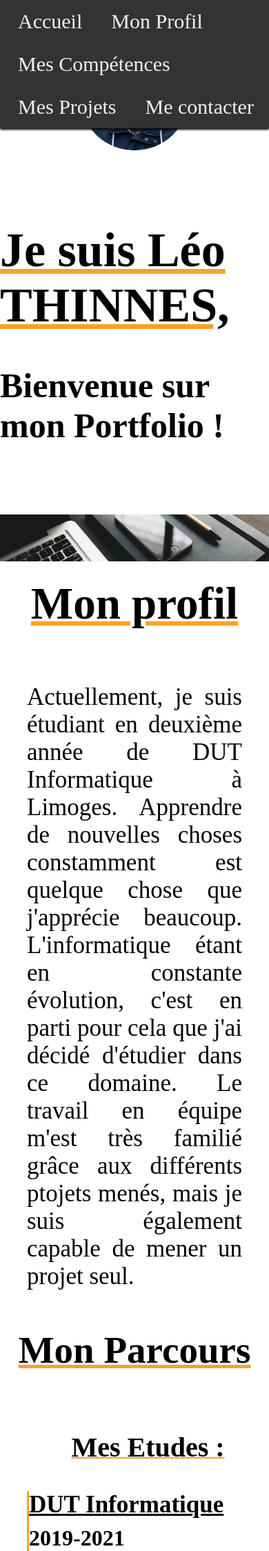
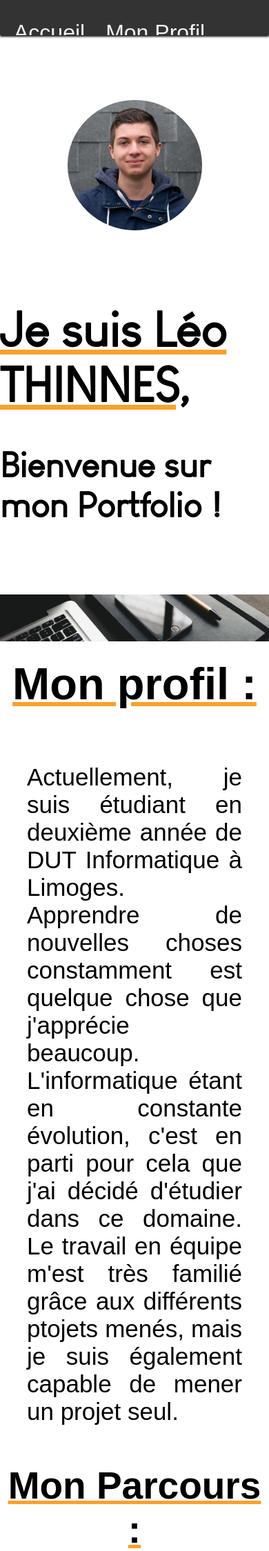
Before and after one commit to LeoThinnes/PortfolioV1, a PHP site: page / in a window 390 px wide; the page is wider, and only the part inside the window is pictured. Shown: the top 2249 px of that part at 69% size. Run offline with PHP 8.4, Linux system fonts and the light colour scheme.

Commit message:
modif font

```diff
--- a/css/style.css
+++ b/css/style.css
@@ -1,6 +1,13 @@
+@font-face {
+  font-family: 'caf';
+  src: url(../ressources/cafe.ttf) format("truetype");
+  font-weight: normal;
+  font-style: normal;
+}
 
 html{
   scroll-behavior: smooth;
+  font-family:sans-serif;
 }
 
 .stroke {
@@ -84,6 +91,7 @@ margin-top: 15%;
 }
 
 .textAccueil h1{
+font-family: 'caf';
 font-size: 60px;
 text-decoration: underline #FDA02A;
 animation-duration: 3s;
@@ -91,6 +99,7 @@ animation-name: slidein;
 }
 
 .textAccueil h2{
+  font-family: 'caf';
 font-size: 40px;
 animation-duration: 3s;
 animation-name: slidein;
@@ -479,6 +488,7 @@ footer .liens{
      top: 0;
   	 left:0;
      width: 100%;
+     height: 6%;
   	 box-shadow: 0px 2px 3px black;
   }
 
@@ -487,10 +497,12 @@ footer .liens{
     display: block;
     color: #f2f2f2;
     text-align: center;
-    padding: 14px 16px;
+    padding: 25px 10px;
     text-decoration: none;
-  	font-size: 30px;
+  	font-size: 200%;
   	margin-left: 10px;
+    margin-bottom: 1%;
+    margin-top: 1%;
   }
 
   .stroke a,
@@ -540,11 +552,11 @@ body {
 	flex-direction: column;
 }
 .Accueil img {
-width: 40%;
+width: 50%;
 border-radius: 50%;
 margin-left:auto;
 margin-right: auto;
-margin-top: 15%;
+margin-top: 35%;
 margin-bottom: 0%;
 }
 
--- a/index.html
+++ b/index.html
@@ -2,7 +2,7 @@
 <html lang="fr">
 <head>
   <meta charset="utf-8" name="description" content="width=device-width" content="Portfolio professionnel de Léo THINNES. Retrouvez ici mes informations, ainsi que mes différents projets.">
-  <title>Portfolio Léo THINNES</title>
+  <title>Portfolio Leo THINNES</title>
   <link rel="stylesheet" media="screen" href="css/style.css">
 </head>
 <header>
@@ -31,13 +31,13 @@
   <div id="redirectionProfil">
   </div>
   <div class="Profil">
-    <h1>Mon profil</h1>
+    <h1>Mon profil : </h1>
     <div class="Profil_Text">
       <p>Actuellement, je suis étudiant en deuxième année de DUT Informatique à Limoges. Apprendre de nouvelles choses constamment est quelque chose que j'apprécie beaucoup.
         L'informatique étant en constante évolution, c'est en parti pour cela que j'ai décidé d'étudier dans ce domaine. Le travail en équipe
         m'est très familié grâce aux différents ptojets menés, mais je suis également capable de mener un projet seul.</p>
       </div>
-      <h2>Mon Parcours</h2>
+      <h2>Mon Parcours : </h2>
       <div class="etudesExp">
         <div class="etudes">
           <h3>Mes Etudes : </h3>
@@ -74,7 +74,7 @@
       </div>
 
 <div class="Comp">
-  <h1>Mes compétences</h1>
+  <h1>Mes compétences : </h1>
   <div class="enligne">
     <div class="CompCol1">
       <h3>Langages :</h3>
@@ -152,7 +152,7 @@
       </div>
 
       <div class="Projets">
-        <h1>Mes Projets</h1>
+        <h1>Mes Projets : </h1>
         <div class="projMob">
 
 
@@ -163,7 +163,7 @@
             <h3> &nbsp;&nbsp;&nbsp; Combava</h3>
             <p>Réalisation d'un "one page" évenementiel pour des dégustations de limonade, pour un client fictif. </br>(Projet Universitaire)</p>
           </article>
-          <h3 class="titreProj"> Combava</h3>
+
 
           <article>
             <a href="https://github.com/LeoThinnes/spaceinvaders" target="_blank"><button type="button" class="apparition"> En savoir plus.</button></a>
@@ -171,7 +171,7 @@
             <h3>Space Invader</h3>
             <p>Création d'un Space Invader, dans le cadre de l'initiation au TDD. </br>(Projet Universitaire)</p>
           </article>
-          <h3 class="titreProj"> Space Invader</h3>
+
 
           <article>
             <a href="https://github.com/LeoThinnes/Projet-Pilaf" target="_blank"><button type="button" class="apparition"> En savoir plus.</button></a>
@@ -179,7 +179,7 @@
             <h3>&nbsp;&nbsp;&nbsp;&nbsp;&nbsp;&nbsp; Pilaf</h3>
             <p>Réalisation d'une solution de gestion d'entreprise pour un client fictif.</br>(Projet Universitaire) </p>
           </article>
-          <h3 class="titreProj"> Pilaf</h3>
+
         </div>
 
         <div class="ligneProjets2">
@@ -189,7 +189,7 @@
             <h3>&nbsp;Covoiturage</h3>
             <p>Mise en place d'un site de covoiturage pour l'IUT, pour l'apprentissage du php.</br>(Projet Universitaire) </p>
           </article>
-          <h3 class="titreProj"> Covoiturage</h3>
+
 
           <article>
             <a href="https://github.com/LeoThinnes/portfolio" target="_blank"><button type="button" class="apparition"> En savoir plus.</button></a>
@@ -197,7 +197,7 @@
             <h3 class="titreProj1"> &nbsp;&nbsp;&nbsp; Portfolio</h3>
             <p>Création de mon Portfolio dans le but de développer ma communication professionnelle. </br>(Projet Universitaire)</p>
           </article>
-          <h3 class="titreProj">  Portfolio</h3>
+
 
 
           <article>
@@ -206,7 +206,7 @@
             <h3 class="titreProj1"> &nbsp;E-quarium</h3>
             <p>Projet Tuteuré de création d'un aquarium connecté, pour un véritable client.</br>(Projet Universitaire) </p>
           </article>
-          <h3 class="titreProj"> E-quarium</h3>
+
         </div>
       </div>
       </div>
```
Also changed, not shown: other parts of css/style.css (+33 -20 lines), css/styleContact.css (+13 -0 lines), ressources/cafe.ttf (added).
